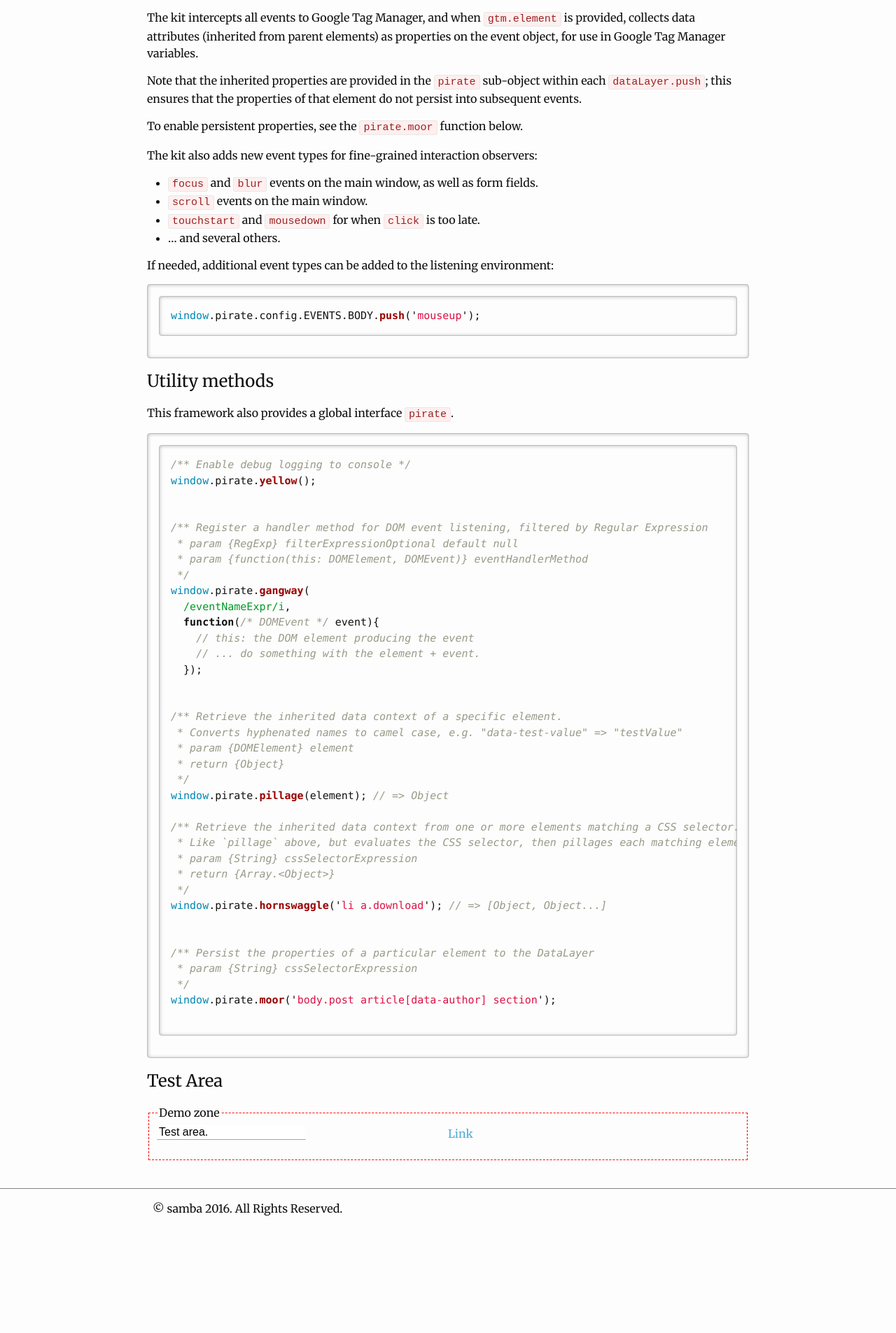
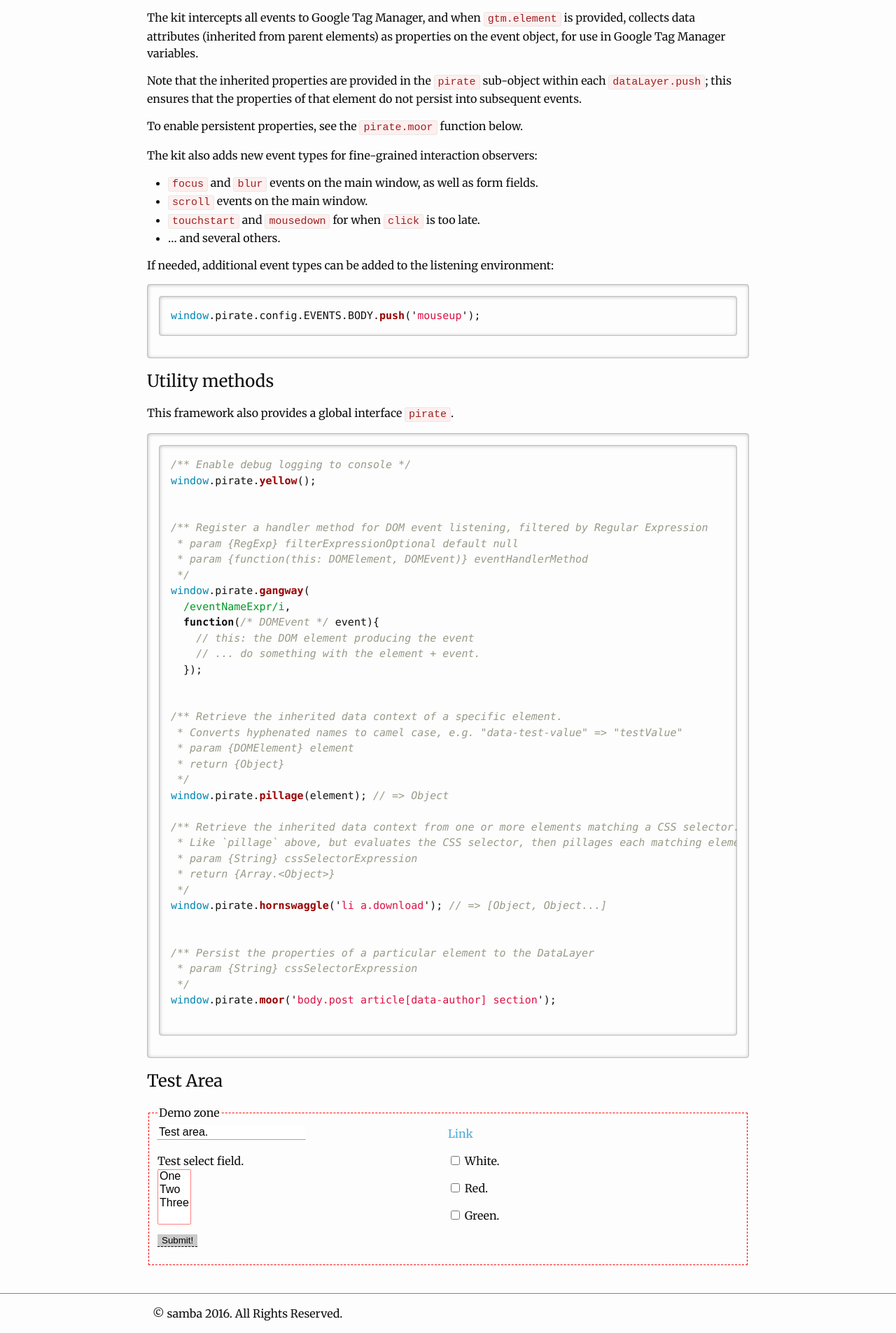
Before and after one commit to samba/samba.github.io, a Jekyll site: the page built from pages/pirate.html, in a window 1280 px wide. Shown: the part 1184-3089 px from the top of the page at 70% size. Built offline with Jekyll 4.4.1, drawn with Linux system fonts in a browser that asks for light colours; nearby versions of some CDN libraries; some web fonts are replaced; comment, search, counter and statistics services are not loaded; before the commit the page ends 2939 px from its top, so only the background shows below that; some of the changed lines change nothing that is shown.

Commit message:
Pirate has form extraction feature

```diff
--- a/js/pirate.js
+++ b/js/pirate.js
@@ -28,6 +28,8 @@
       INFO: 40, // fairly verbose for each event.
       DEBUG: 50 // super verbose for analysis.
     },
+
+    FORM_LABELS: true,
 
     EVENTS: { // Which events to detect at the appropriate scope
       BODY: ['click', 'dblclick', 'tap', 'drag', 'drop', 'scroll',
@@ -84,6 +86,8 @@
     });
   }
 
+
+
   function listen(events, elem, handler, capture, _remove){
     var attach; // the attachment (or detachment) method
 
@@ -104,6 +108,10 @@
     return listen(events, elem, handler, capture, true);
   }
 
+  function mapElementsSelector(selector, callback){
+    return mapElements(document.querySelectorAll(selector), callback);
+  }
+
 
   function mapElements(elem, callback){
     var i, r = [];
@@ -113,6 +121,8 @@
     return r;
   }
 
+
+
   function mapAttributes(elem, callback){
     var attribs = elem.attributes || [];
     var i = attribs.length;
@@ -121,6 +131,10 @@
     }
   }
 
+
+  function getAttribute(elem, name){
+    return (elem && elem.getAttribute(name));
+  }
 
   function collectAttributes(elem){
     var node = elem, data = {};
@@ -260,6 +274,84 @@
     }
   }
 
+  function findParent(elem, selectormatch){
+    var node = elem;
+    while(node = node.parentNode){
+      if(node.nodeType === 1){
+        if(node.matches(selectormatch)) return node;
+      } else break;
+    }
+    return null;
+  }
+
+
+  function labelFor(fieldelem){
+    var label;
+    if(fieldelem.id || fieldelem.name){
+      label = findParent(fieldelem, 'label');
+      label = label || document.querySelector('label[for="' + (fieldelem.id || fieldelem.name) + '"]');
+      return label && (label.textContent || label.innerText || label.innerHTML);
+    }
+    return null;
+  }
+
+  /* Retrieve form fields' data; */
+  function generateFormData(element, friendly){
+    var i = element.length; // enumerate fields within the form.
+    var field, name, _values = [], t;
+    var data = {};
+
+    function use(name, value){
+      if(name in data){
+        if(data[name].substr){
+          data[name] = [ data[name], value ];
+        } else {
+          data[name].push(value);
+        }
+      } else {
+        data[name] = value;
+      }
+    }
+
+    while(i--){
+
+      field = element[i];
+      name = getAttribute(field, 'name');
+      if(!name) continue;
+
+      switch(field.tagName.toLowerCase()){
+        case 'input':
+          switch(getAttribute(field, 'type')){
+            case 'checkbox':
+            case 'radio':
+              if(field.checked)
+                use(name, friendly ? (labelFor(field) || field.value) : field.value);
+              break;
+            default:
+              use(name, field.value);
+              break;
+          }
+          break;
+        case 'select':
+          t = field.length;
+          while(t--){
+            if(field[t].selected)
+              use(name, friendly ? field[t].label : field[t].value)
+          }
+          break;
+        case 'textarea':
+        default:
+          use(name, field.value);
+      }
+
+      if(friendly && (name in data) && (data[name].push)){
+        data[name] = data[name].join('; ');
+      }
+
+    }
+    return data;
+  }
+
 
   function activatePirateListeners(){
     var spanner;
@@ -279,9 +371,24 @@
 
 
 
-  function onready(e){
+  function onready_listen(e){
     // Attach core listeners
     if(config.LISTEN_AUTO) activatePirateListeners();
+  }
+
+  function onready(handler){
+    var queue = (onready.queue = onready.queue || []);
+    if(handler && handler.call){
+      if(document.body){
+        handler.call(document);
+      } else {
+        onready.queue.push(handler);
+      }
+    } else {
+      while(queue.length){
+        queue.pop().call(document);
+      }
+    }
   }
 
   // Inject a precursor to all calls on this method...
@@ -335,7 +442,10 @@
         data = collectAttributes(elem);
         pirate = (arguments[i]['pirate'] = arguments[i]['pirate'] || {});
         extend(pirate, data);
-        extend(arguments[i], getGTMDefaultProperties(elem))
+        if(/^form$/i.test(elem.tagName)){
+          extend(pirate, generateFormData(elem, config.FORM_LABELS));
+        }
+        extend(arguments[i], getGTMDefaultProperties(elem));
       }
     }
   });
@@ -349,6 +459,23 @@
     }
   }
 
+  exports.swipe = function(formelem, friendly){
+    if(formelem.nodeType){
+      return generateFormData(formelem, friendly);
+    } else {
+      return mapElementsSelector(formelem, function(e){ return generateFormData(e, friendly) });
+    }
+  };
+
+  exports.attach = function(events, selector, callback, capture){
+    var elems = document.querySelectorAll(selector);
+    var i = elems.length;
+    while(i--){
+      listen(events, elems[i], callback, capture);
+    }
+  };
+
+  exports.ondeck = onready;
   exports.moor = persistDataScope;
   exports.mute = mute;
 
@@ -358,7 +485,7 @@
     if(document.readyState == 'interactive') onready();
   });
 
-  if(document && document.body) onready();
+  if(document && document.body) onready(null);
 
   attachDelegate(null, function(event){
     var elem = this;
@@ -376,4 +503,6 @@
   });
 
 
+  onready(onready_listen);
+
 }(window, document, (void 0) ));
--- a/pages/pirate.html
+++ b/pages/pirate.html
@@ -11,6 +11,13 @@
 header_content:
   script: >
     window.pirate.yellow();
+    window.pirate.ondeck(function(){
+      window.pirate.attach('submit', 'form.donothing', function(e){
+        // e.stopPropagation();
+        e.preventDefault();
+        return false;
+      });
+    });
 
   style: >
     #demo fieldset {
@@ -22,6 +29,25 @@
       border-width: 0;
       border-style: none;
       border-bottom: 1px dotted red;
+    }
+
+    #demo fieldset label.left {
+      float: left;
+      clear: both;
+    }
+
+    #demo fieldset select.test[multiple] {
+      font-size: 1rem;
+      border: 1px dotted red;
+      display: inline-block;
+      float: left;
+      clear: left;
+    }
+
+    #demo input[type=submit], #demo button {
+      border: 1px black dashed;
+      border-width: 0 0 1px 0;
+      background-color: rgba(0, 0, 0, 0.2)
     }
 
 body_data:
@@ -148,13 +174,41 @@
 ## Test Area
 
 <div id='demo'>
+<form action='/test' class='donothing' name='toast' target='_blank'>
 <fieldset>
 <legend>Demo zone</legend>
 <div class='column left col-1-2'>
-<input type='text' value='Test area.'/>
+  <input type='text' name='atextfield' value='Test area.'/>
 </div>
 <div class='column col-1-2' data-subject-area='lists'>
-<a class='link' data-interaction='navigation' href="javascript:void(0)">Link</a>
+  <a class='link' data-interaction='navigation' href="javascript:void(0)">Link</a>
 </div>
+
+<div class='column left col-1-2'>
+  <label for='blarg' class='left'>Test select field.</label>
+  <select class='test' name='blarg' multiple>
+    <option value='one'>One</option>
+    <option value='two'>Two</option>
+    <option value='three'>Three</option>
+  </select>
+</div>
+
+<div class='column left col-1-2'>
+
+  <input type='checkbox' id='color-white' value='white' name='color'/>
+  <label for="color-white">White.</label>
+
+  <input type='checkbox' id='color-red' value='red' name='color'/>
+  <label for="color-red" >Red.</label>
+
+  <input type='checkbox' id='color-green' value='green' name='color'/>
+  <label for="color-green" >Green.</label>
+
+</div>
+
+
+<!-- <button type='submit' form='toast'>Submit, too</button> -->
+<input type='submit' value='Submit!'/>
 </fieldset>
+</form>
 </div>
```
